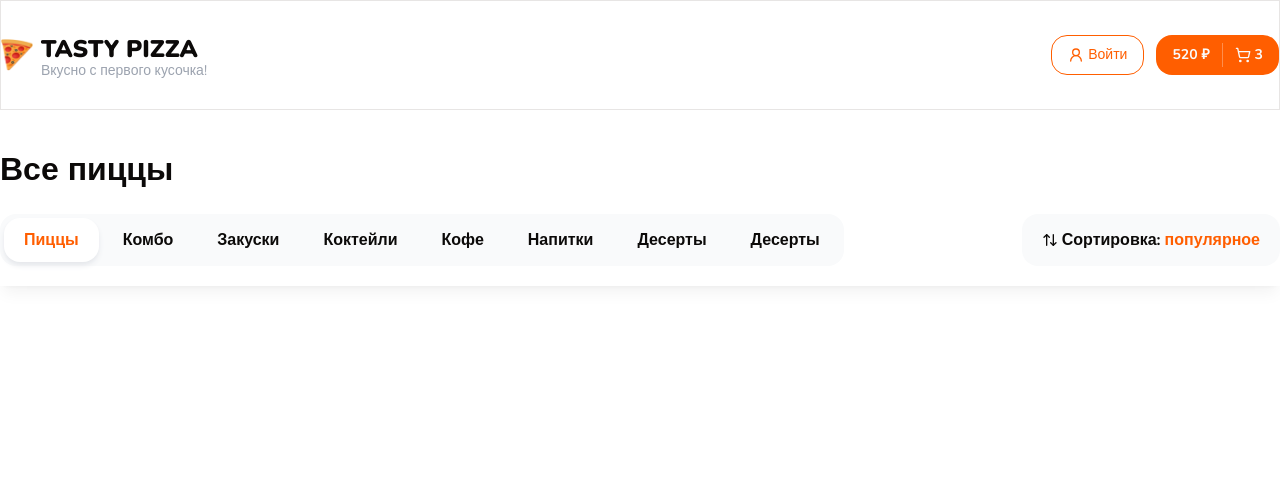
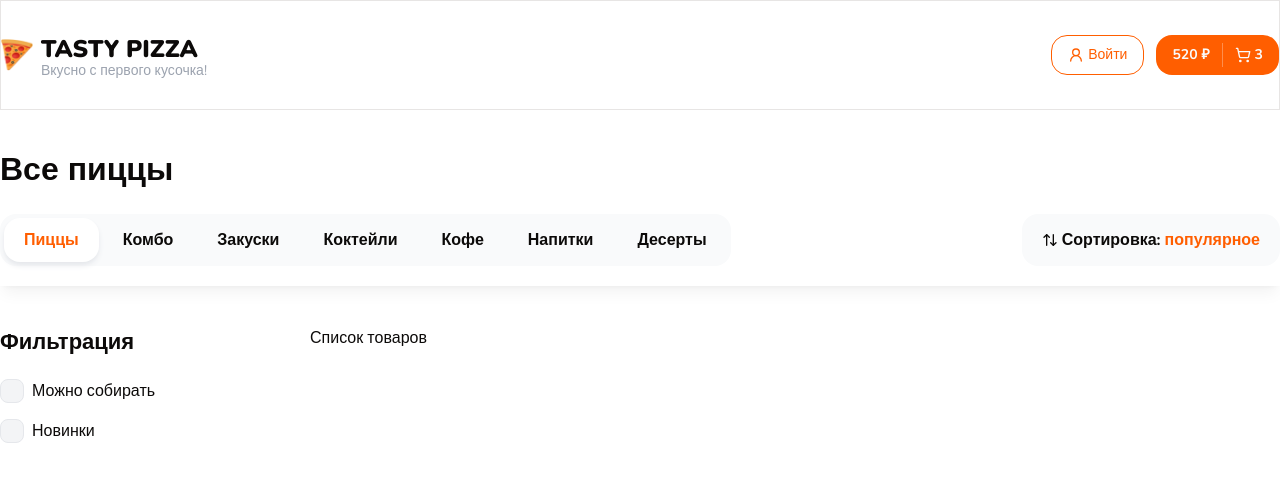
Before and after one commit to luspi1/tasty-pizza, a Next.js app: page / in a window 1280 px wide. Shown: the top 482 px of the page. Built offline with nearby package versions, Linux system fonts and the light colour scheme.

Commit message:
Начало фильтрации

```diff
--- a/app/page.tsx
+++ b/app/page.tsx
@@ -1,4 +1,4 @@
-import { Container, Title, TopBar } from '@/components/shared'
+import { Container, Filters, Title, TopBar } from '@/components/shared'
 
 export default function Home() {
 	return (
@@ -7,7 +7,18 @@
 				<Title className="font-extrabold" size="lg">Все пиццы</Title>
 			</Container>
 			<TopBar/>
-      <div className='h-[2000px]'></div>
+			<Container className="pt-10 pb-14">
+				<div className="flex gap-[60px]">
+					<div className="w-[250px]">
+						<Filters/>
+					</div>
+					<div className="flex-1">
+						<div className="flex flex-col gap-16">
+							Список товаров
+						</div>
+					</div>
+				</div>
+			</Container>
 		</>
 	)
 }
--- a/components/shared/categories.tsx
+++ b/components/shared/categories.tsx
@@ -6,7 +6,7 @@
 	className?: string
 }
 
-const cats = ['Пиццы', 'Комбо', 'Закуски', 'Коктейли', 'Кофе', 'Напитки', 'Десерты', 'Десерты'];
+const cats = ['Пиццы', 'Комбо', 'Закуски', 'Коктейли', 'Кофе', 'Напитки', 'Десерты'];
 const activeIndex = 0;
 
 export const Categories: FC<CategoriesProps> = ({className}) => {
@@ -14,7 +14,7 @@
 		<div className={cn('inline-flex gap-1 bg-gray-50 p-1 rounded-2xl', className)}>
 			{cats.map((name, idx) =>(
 				<Link
-					key={name}
+					key={idx}
 					className={cn(
 						'flex items-center font-bold h-11 rounded-2xl px-5',
 						activeIndex === idx && 'bg-white shadow-md shadow-gray-200 text-primary',
--- /dev/null
+++ b/components/shared/filter-checkbox.tsx
@@ -0,0 +1,35 @@
+import React, { FC } from 'react'
+import { Checkbox } from '../ui/checkbox'
+
+export interface FilterChecboxProps {
+	text: string;
+	value: string;
+	endAdornment?: React.ReactNode;
+	onCheckedChange?: (checked: boolean) => void;
+	checked?: boolean;
+}
+
+export const FilterCheckbox:FC<FilterChecboxProps> = ({
+	                                                             text,
+	                                                             value,
+	                                                             endAdornment,
+	                                                             onCheckedChange,
+	                                                             checked,
+                                                             }) => {
+	return (
+		<div className="flex items-center space-x-2">
+			<Checkbox
+				onCheckedChange={onCheckedChange}
+				checked={checked}
+				value={value}
+				className="rounded-[8px] w-6 h-6"
+				id={`checkbox-${String(value)}`}
+			/>
+			<label htmlFor={`checkbox-${String(value)}`}
+			       className="leading-none cursor-pointer flex-1">
+				{text}
+			</label>
+			{endAdornment}
+		</div>
+	)
+}
--- /dev/null
+++ b/components/shared/filters.tsx
@@ -0,0 +1,16 @@
+import { FC } from 'react'
+import { FilterCheckbox, Title } from '@/components/shared'
+
+export const Filters: FC = () => {
+	return (
+		<div>
+			<Title size="sm" className="mb-5 font-bold">
+				Фильтрация
+			</Title>
+			<div className="flex flex-col gap-4">
+				<FilterCheckbox text='Можно собирать' value='1'/>
+				<FilterCheckbox text='Новинки' value='2'/>
+			</div>
+		</div>
+	)
+}
--- a/components/shared/index.ts
+++ b/components/shared/index.ts
@@ -4,3 +4,5 @@
 export { Categories } from './categories'
 export { SortPopup } from './sort-popup'
 export { TopBar } from './top-bar'
+export { Filters } from './filters'
+export { FilterCheckbox } from './filter-checkbox'
--- a/components/ui/checkbox.tsx
+++ b/components/ui/checkbox.tsx
@@ -1,10 +1,10 @@
-"use client"
+'use client'
 
-import * as React from "react"
-import * as CheckboxPrimitive from "@radix-ui/react-checkbox"
-import { Check } from "lucide-react"
+import * as React from 'react'
+import * as CheckboxPrimitive from '@radix-ui/react-checkbox'
+import { Check } from 'lucide-react'
 
-import { cn } from "@/lib/utils"
+import { cn } from '@/lib/utils'
 
 const Checkbox = React.forwardRef<
 	React.ElementRef<typeof CheckboxPrimitive.Root>,
@@ -13,15 +13,13 @@
 	<CheckboxPrimitive.Root
 		ref={ref}
 		className={cn(
-      "peer h-4 w-4 shrink-0 rounded-sm border border-primary ring-offset-background focus-visible:outline-none focus-visible:ring-2 focus-visible:ring-ring focus-visible:ring-offset-2 disabled:cursor-not-allowed disabled:opacity-50 data-[state=checked]:bg-primary data-[state=checked]:text-primary-foreground",
-      className
+			'peer h-4 w-4 shrink-0 bg-gray-100 border border-gray-200 ring-offset-background focus-visible:outline-none focus-visible:ring-2 focus-visible:ring-ring focus-visible:ring-offset-2 disabled:cursor-not-allowed disabled:opacity-50 data-[state=checked]:bg-primary data-[state=checked]:text-primary-foreground data-[state=checked]:border-0',
+			className,
 		)}
-    {...props}
-  >
+		{...props}>
 		<CheckboxPrimitive.Indicator
-      className={cn("flex items-center justify-center text-current")}
-    >
-      <Check className="h-4 w-4" />
+			className={cn('flex items-center justify-center text-current')}>
+			<Check className="h-4 w-4" strokeWidth={3}/>
 		</CheckboxPrimitive.Indicator>
 	</CheckboxPrimitive.Root>
 ))
```
Lines whose indentation alone changed are shown as unchanged.
